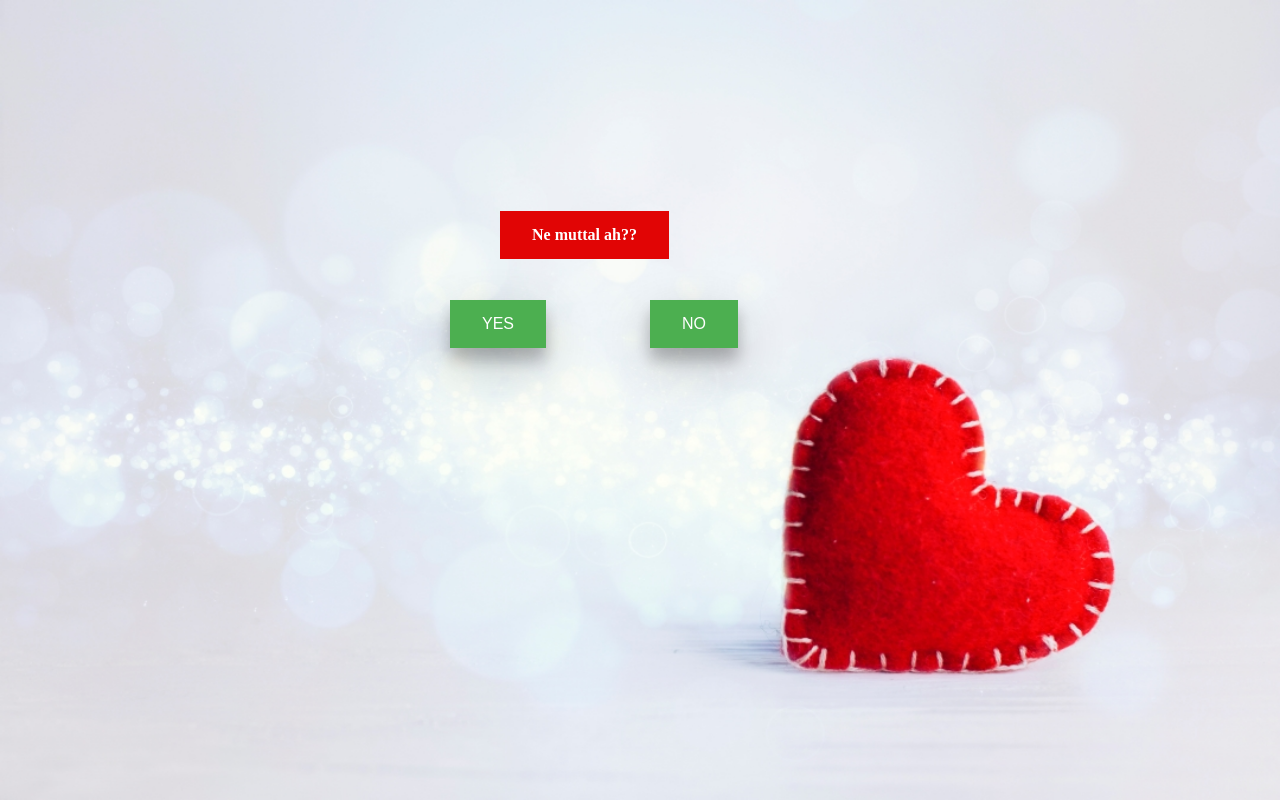
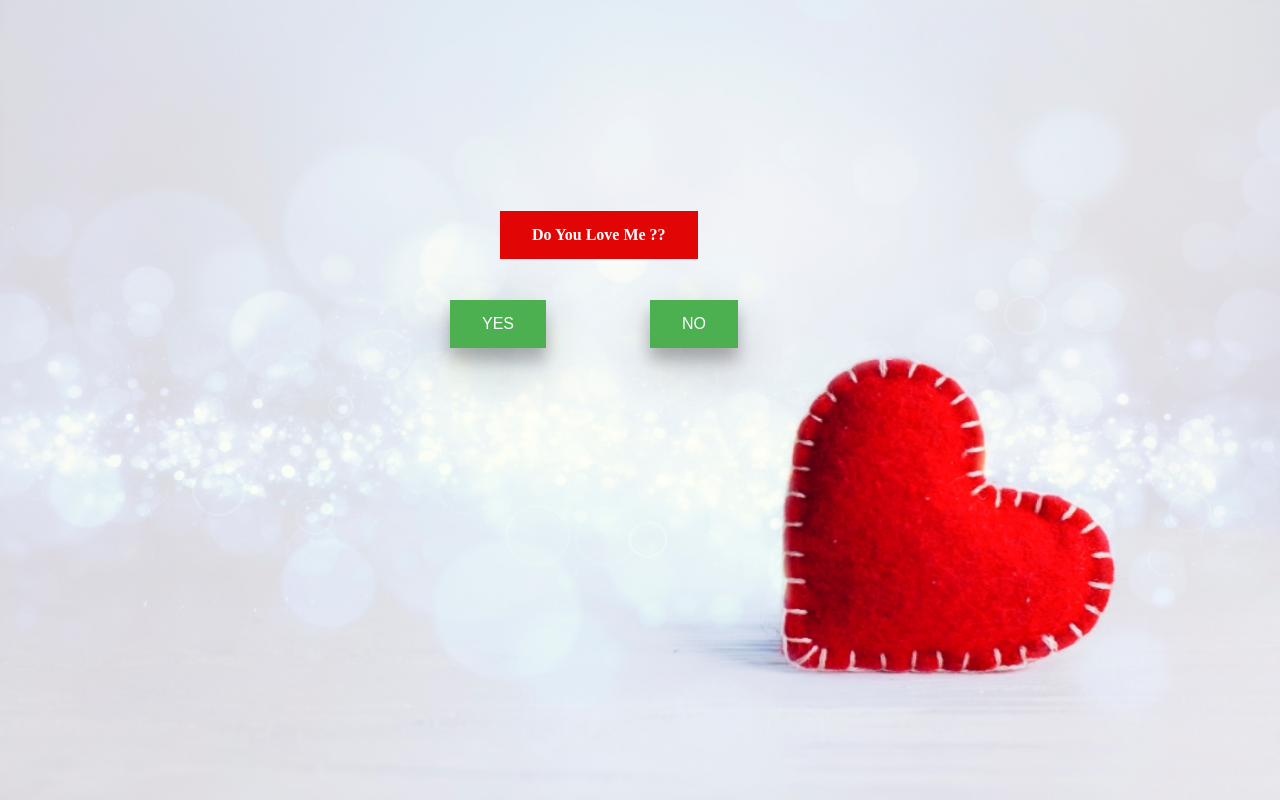
Before and after one commit to Rockygit07/Do-You-Love-Me, a plain HTML site: page index.html in a window 1280 px wide. Drawn offline with Linux system fonts and the light colour scheme.

Commit message:
Update index.html

```diff
--- a/index.html
+++ b/index.html
@@ -3,11 +3,11 @@
 <head>
     <meta charset="UTF-8">
     <meta name="viewport" content="width=device-width, initial-scale=1.0">
-    <title>Do you love me?</title>
+    <title> Do You Love Me ?? </title>
     <link rel="stylesheet" href="styles.css">
 </head>
 <body>
-    <h1> Ne muttal ah??</h1>
+    <h1> Do You Love Me ?? </h1>
     <input id="yes-button" type="button" value="YES" onclick="clickYesButton()">
     <input id="no-button" type="button" value="NO" onmouseover="hoverNoButton()">
     <script src="scripts.js"></script>
```
